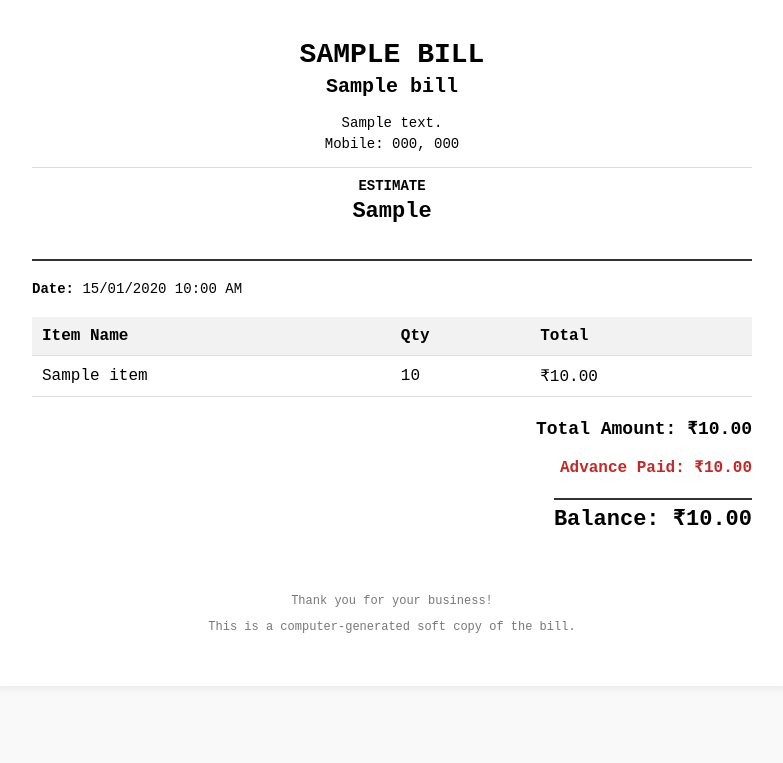
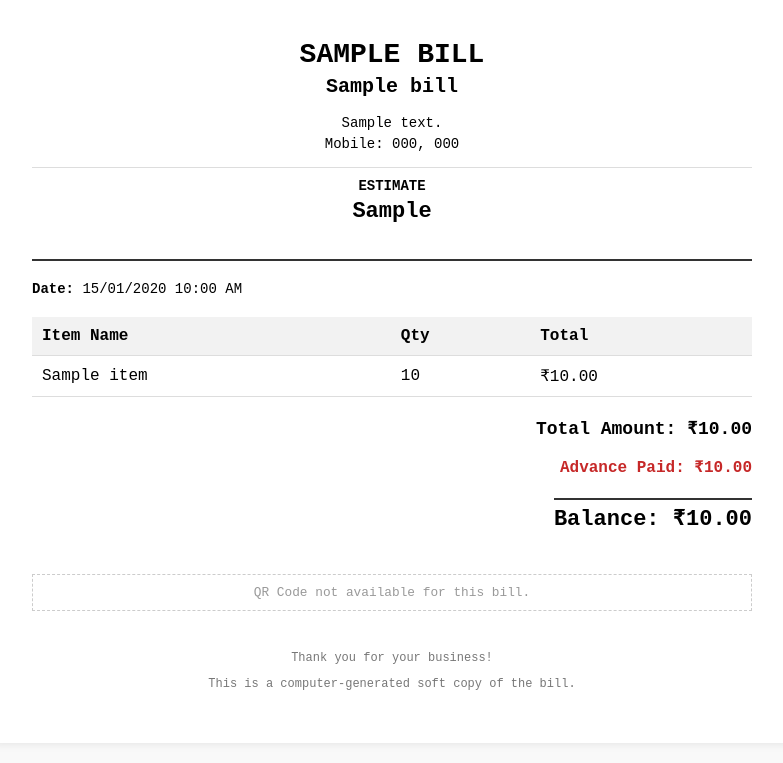
Before and after one commit to mithunrajpalani/billing_website, a Flask app: page /view_bill/000 in a window 1280 px wide. Shown: the part 99-862 px from the top of the page, without its empty margins (248-1031 px from the left). Before the commit the page ends 732 px from the top, so only its background shows below. Run offline with Flask 3, Linux system fonts and the light colour scheme; a user stored in the database is signed in; tables that the repository leaves empty hold one stand-in row (values such as "Sample post"); some libraries are stand-ins or nearby versions.

Commit message:
qr error

```diff
--- a/index.py
+++ b/index.py
@@ -417,7 +417,8 @@ def view_bill(bill_number):
         # Determine the correct QR path (prioritize bill snapshot)
         qr_path = bill.qr_code_path if bill.qr_code_path else settings_display.qr_code_path
         qr_code_base64 = ""
-        print(f" * Viewing bill {bill_number}. QR Path: {qr_path}")
+        qr_debug_info = f"QR Path: {qr_path}, Bill Snapshot: {bill.qr_code_path}, Settings QR: {settings_display.qr_code_path}"
+        print(f" * DEBUG: {qr_debug_info}")
 
         if qr_path:
             # Convert image to Base64 server-side to ensure 100% reliable capture by html2canvas
@@ -430,10 +431,18 @@ def view_bill(bill_number):
                         if not mime_type:
                             mime_type = "image/png" # Default fallback
                         qr_code_base64 = f"data:{mime_type};base64,{encoded_string}"
+                        print(f" * DEBUG: Generated Base64 for {qr_path} ({len(qr_code_base64)} chars)")
                 except Exception as e:
-                    print(f" * Error converting QR to Base64: {e}")
+                    print(f" * ERROR: QR to Base64 failed for {full_path}: {e}")
+                    qr_debug_info += f" | Error: {str(e)}"
+            else:
+                print(f" * ERROR: QR file NOT FOUND at {full_path}")
+                qr_debug_info += f" | File NOT FOUND at {full_path}"
+        else:
+            print(" * DEBUG: No QR path found in Bill or Settings")
+            qr_debug_info += " | No QR path found"
 
-        return render_template('bill_view.html', bill=bill, settings=settings_display, qr_code_base64=qr_code_base64)
+        return render_template('bill_view.html', bill=bill, settings=settings_display, qr_code_base64=qr_code_base64, qr_debug_info=qr_debug_info)
     except Exception as e:
         print(f" * Error in view_bill route: {e}")
         return redirect(url_for('index'))
@@ -518,8 +527,12 @@ def settings():
                     filename = secure_filename(file.filename)
                     # Add timestamp to filename to avoid cache issues
                     filename = f"{int(get_now().timestamp())}_{filename}"
-                    file.save(os.path.join(app.config['UPLOAD_FOLDER'], filename))
+                    save_path = os.path.join(app.config['UPLOAD_FOLDER'], filename)
+                    file.save(save_path)
                     settings.qr_code_path = filename
+                    print(f" * DEBUG: QR Code uploaded and saved to {save_path}")
+                elif file and file.filename != '':
+                    print(f" * DEBUG: QR Code upload failed - invalid file or extension: {file.filename}")
 
             # Add new item if provided
             new_item_name = request.form.get('new_item_name')
--- a/templates/bill_view.html
+++ b/templates/bill_view.html
@@ -256,6 +256,12 @@
             </div>
             <p style="margin-top: 10px; font-size: 12px; color: #666;">UPI / Bank Transfer Supported</p>
         </div>
+        {% else %}
+        <div
+            style="text-align: center; margin-top: 20px; color: #999; font-size: 0.8rem; border: 1px dashed #ccc; padding: 10px;">
+            QR Code not available for this bill.
+            <!-- DEBUG INFO: {{ qr_debug_info }} -->
+        </div>
         {% endif %}
 
         <div class="footer">
```
